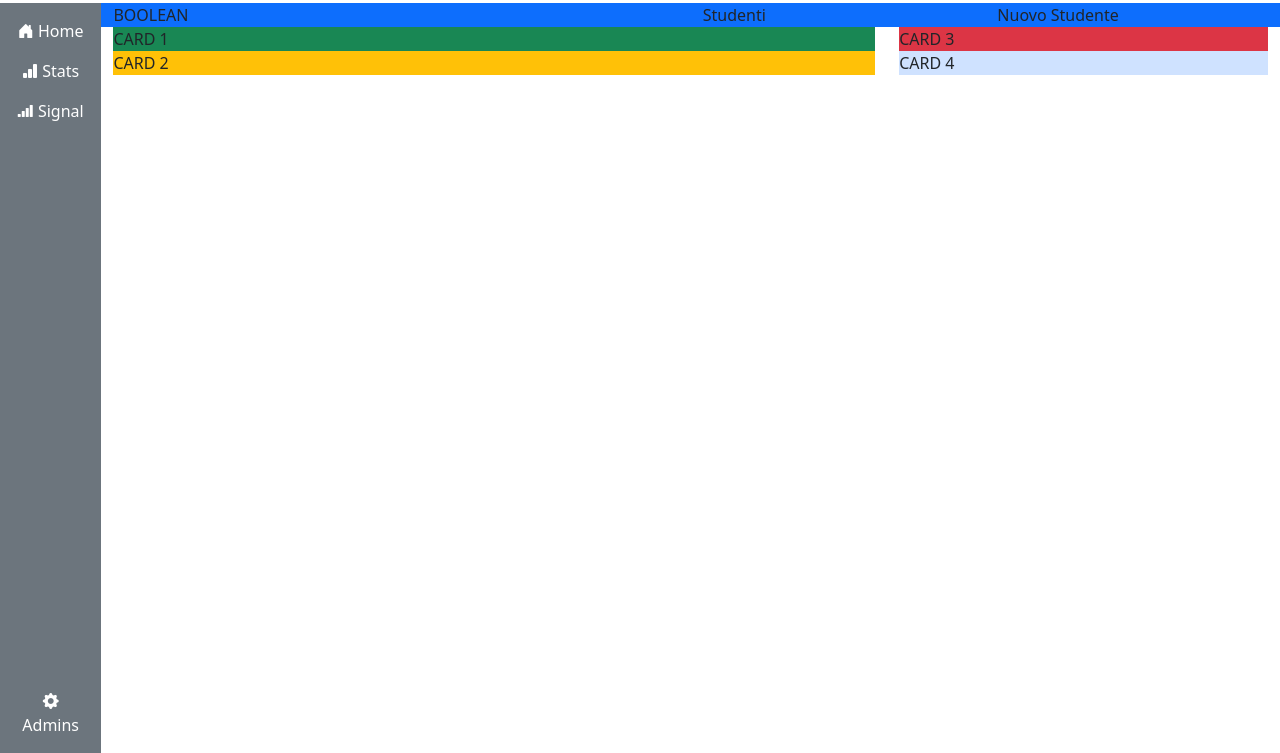
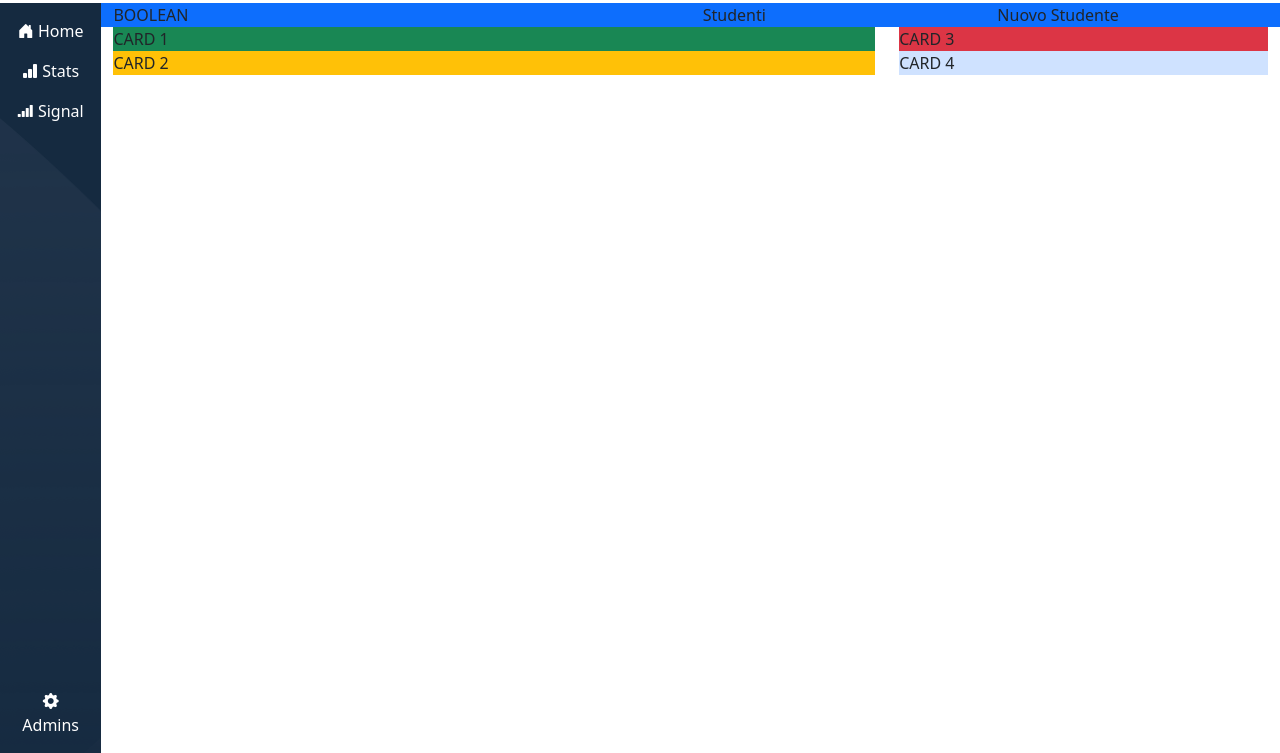
Before and after one commit to nicolaceccagnoli/html-css-bootstrap-dashboard, a plain HTML site: page index.html in a window 1280 px wide. Shown: the part 47-800 px from the top of the page. Drawn offline with nearby package versions, Linux system fonts and the light colour scheme.

Commit message:
Edit Aside Color

```diff
--- a/css/style.css
+++ b/css/style.css
@@ -32,7 +32,8 @@ html{
 }
 
 :root {
-    --bs-dark-rgb: rgba(229, 229, 229, 1)
+    --bs-dark-rgb: rgba(229, 229, 229, 1);
+    --aside-color: #152A40;
 }
 
 /*
@@ -57,3 +58,8 @@ header {
 aside {
     height: calc(100vh - 50px);
 }
+
+.back-img{
+    background-image: url(../img/sidebar-bg.png);
+    background-color: var(--aside-color);
+}
--- a/index.html
+++ b/index.html
@@ -92,7 +92,7 @@
         <div class="container-fluid d-flex p-0">
 
             <!-- Inizio Aside -->
-            <aside class="bg-secondary p-2">
+            <aside class="back-img p-2">
                 <ul class="d-flex flex-column justify-content-between h-100 ps-0">
                     <div class="menu">
                         <li class="list-group text-center p-2">
```
